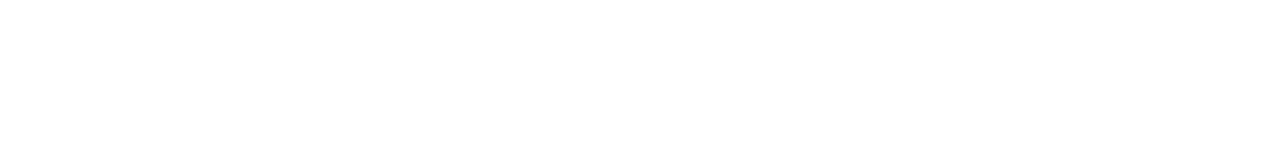
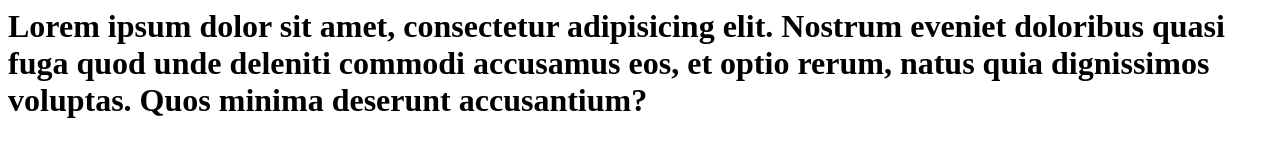
Before and after one commit to Salvatore-Gianfrancesco/test-html, a plain HTML site: page index.html in a window 1280 px wide. Drawn offline with Linux system fonts and the light colour scheme.

Commit message:
Add page title

```diff
--- a/index.html
+++ b/index.html
@@ -1,3 +1,3 @@
 <html>
-
+    <h1>Lorem ipsum dolor sit amet, consectetur adipisicing elit. Nostrum eveniet doloribus quasi fuga quod unde deleniti commodi accusamus eos, et optio rerum, natus quia dignissimos voluptas. Quos minima deserunt accusantium?</h1>
 </html>
```
